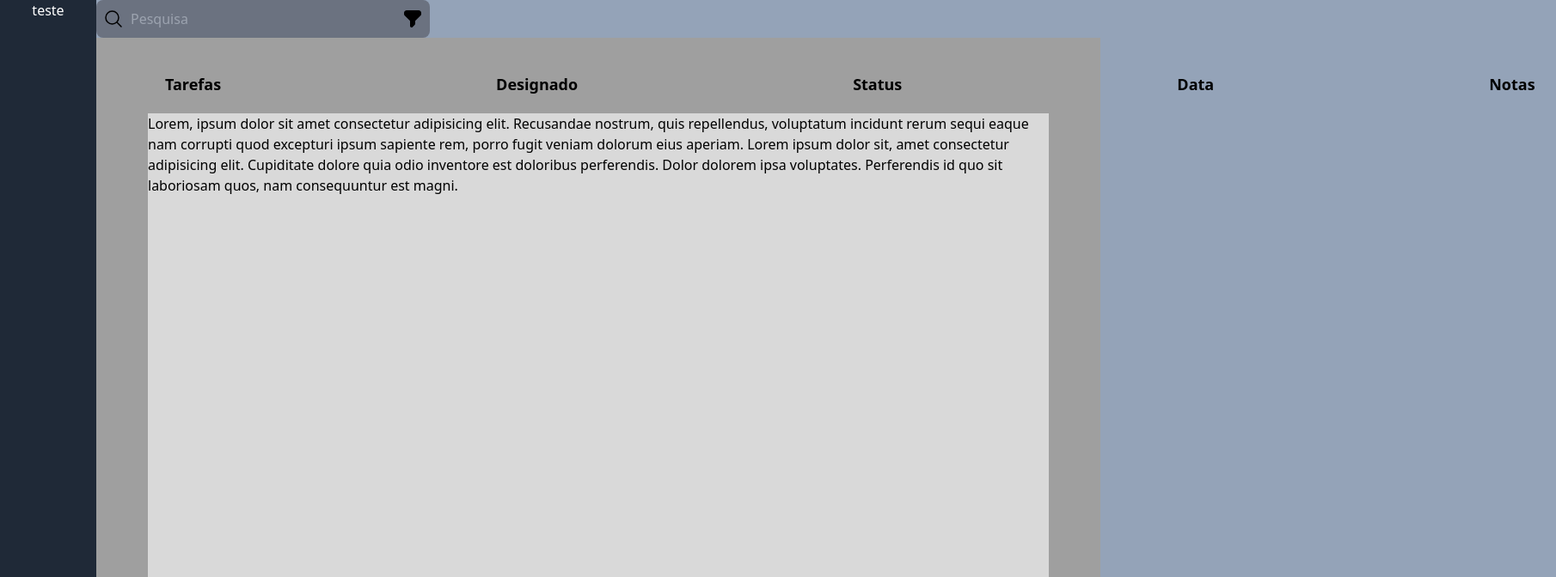
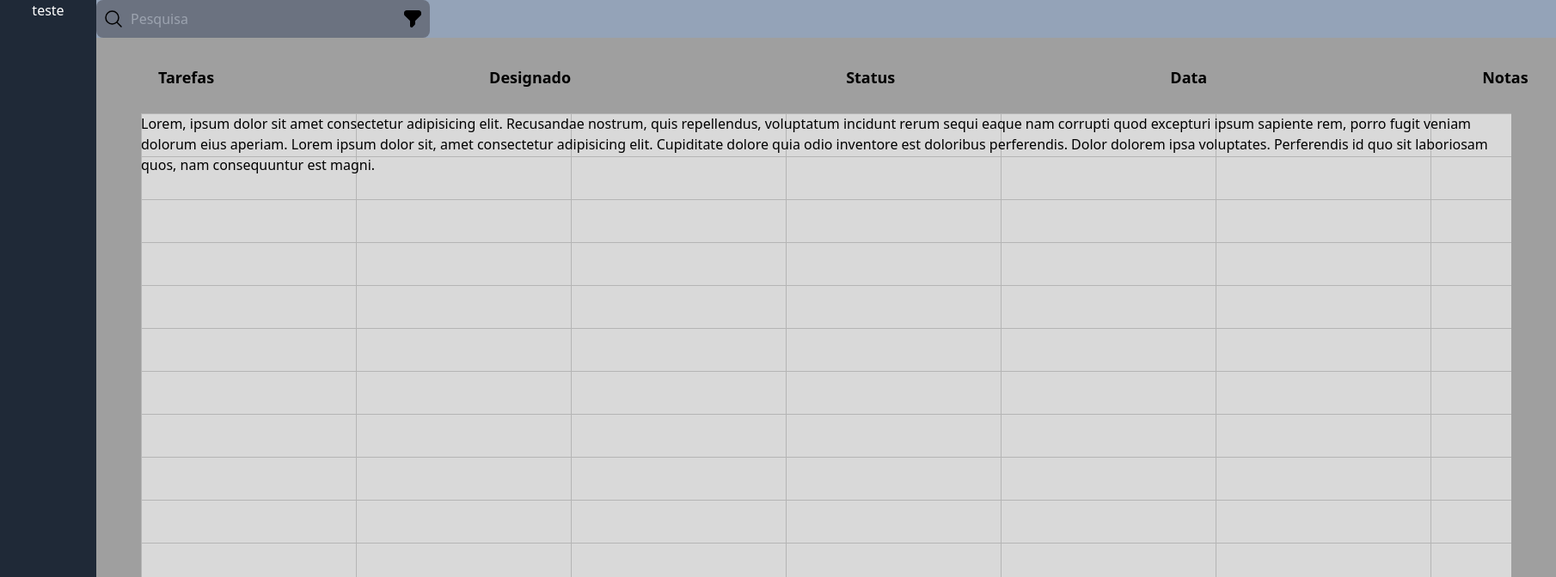
Before and after one commit to 4nekro/tasklist, a Vue app: page / in a window 1280 px wide. Shown: the top 672 px of the page at 86% size, 1810 px wide, since content can reach past the window. Built offline with nearby package versions, Linux system fonts and the light colour scheme.

Commit message:
grid meia boca adicionada

```diff
--- a/src/components/content.vue
+++ b/src/components/content.vue
@@ -29,16 +29,20 @@ function filter() {
 
         <main class="flex ml-28">
             <!-- TaskList -->
-            <div class=" bg-list-dark w-full h-screen p-10"> <!-- Quadrado cinza de trás -->
-                <div class="inline-flex justify-between gap-80 pl-10 font-bold text-lg"> <!-- Quadrado branco com as tarefas -->
+            <div class="grid bg-list-dark w-ful h-full p-8"> <!-- Quadrado cinza de trás -->
+                    <div class="inline-flex justify-between gap-80 pl-10 mb-2 font-bold text-lg"> <!-- Quadrado branco com as tarefas -->
                         <p>Tarefas</p> <p>Designado</p> <p>Status</p> <p>Data</p> <p>Notas</p>
                     </div>
-                <div class="bg-list-light w-fit h-screen m-5" > <!-- Quadrado branco com as tarefas -->
+                    <div class=" bg-list-light w-fit h-screen m-5 bg-grid-repeat bg-grid-size"> <!-- Quadrado branco com as tarefas -->
+
                         <ul>
                             Lorem, ipsum dolor sit amet consectetur adipisicing elit. Recusandae nostrum, quis repellendus, voluptatum incidunt rerum sequi eaque nam corrupti quod excepturi ipsum sapiente rem, porro fugit veniam dolorum eius aperiam.
                             Lorem ipsum dolor sit, amet consectetur adipisicing elit. Cupiditate dolore quia odio inventore est doloribus perferendis. Dolor dolorem ipsa voluptates. Perferendis id quo sit laboriosam quos, nam consequuntur est magni.
                         </ul>
                     </div>
+                    <div class="" >
+
+                    </div>
                 </div>
         </main>
 </template>
--- a/tailwind.config.js
+++ b/tailwind.config.js
@@ -14,6 +14,12 @@ export default {
         'copo': '#4C107A',
         'list-light': '#D9D9D9',
         'list-dark': '#9F9F9F'
+      },
+      backgroundImage: {
+        'grid-repeat': 'repeating-linear-gradient(#b5b5b5 0 1px, transparent 1px 100%), repeating-linear-gradient(90deg, #b5b5b5 0 1px, transparent 1px 100%)'
+      },
+      backgroundSize: {
+        'grid-size': '250px 50px'
       }
     },
   },
```
Lines whose indentation alone changed are shown as unchanged.
